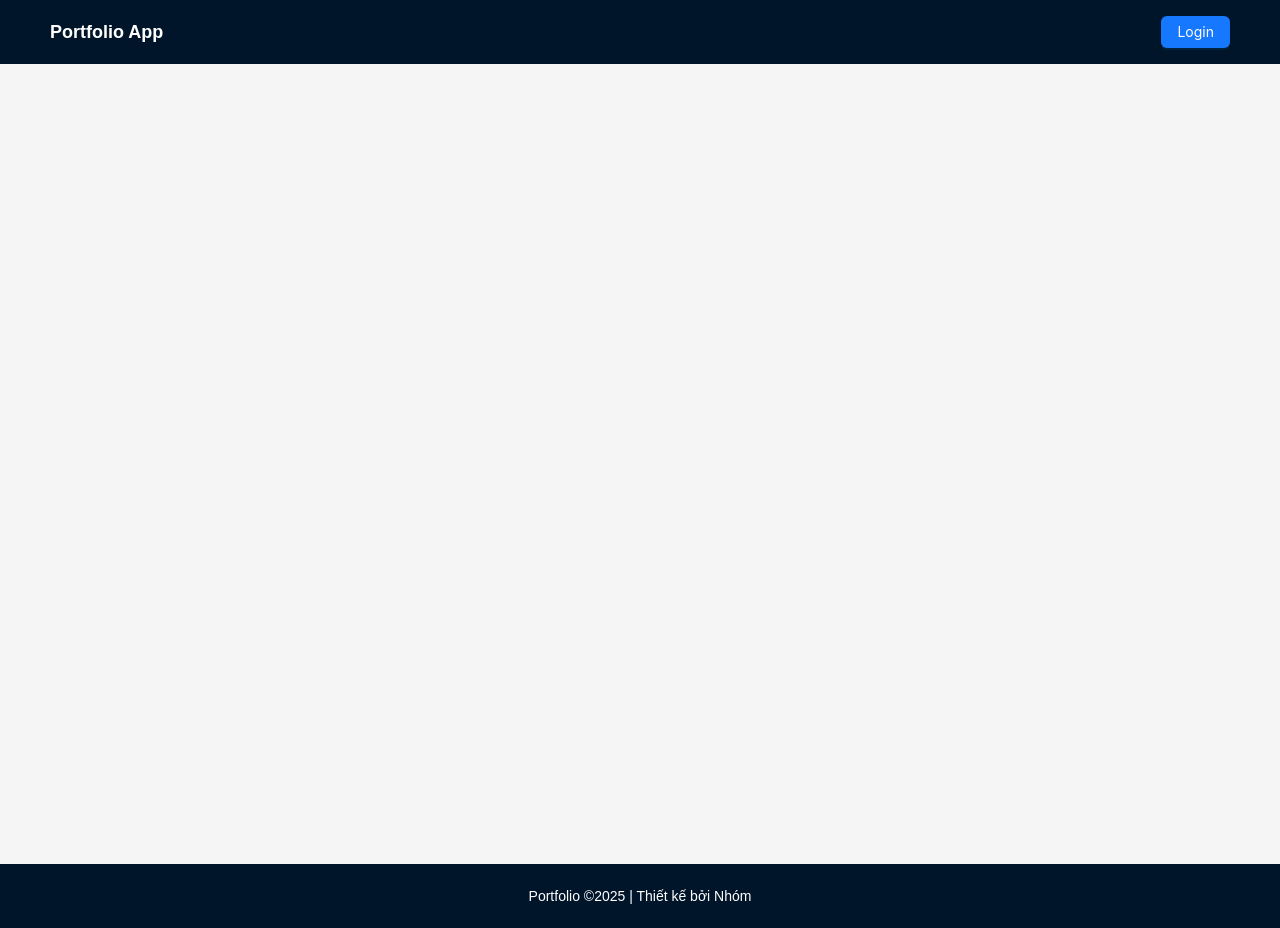
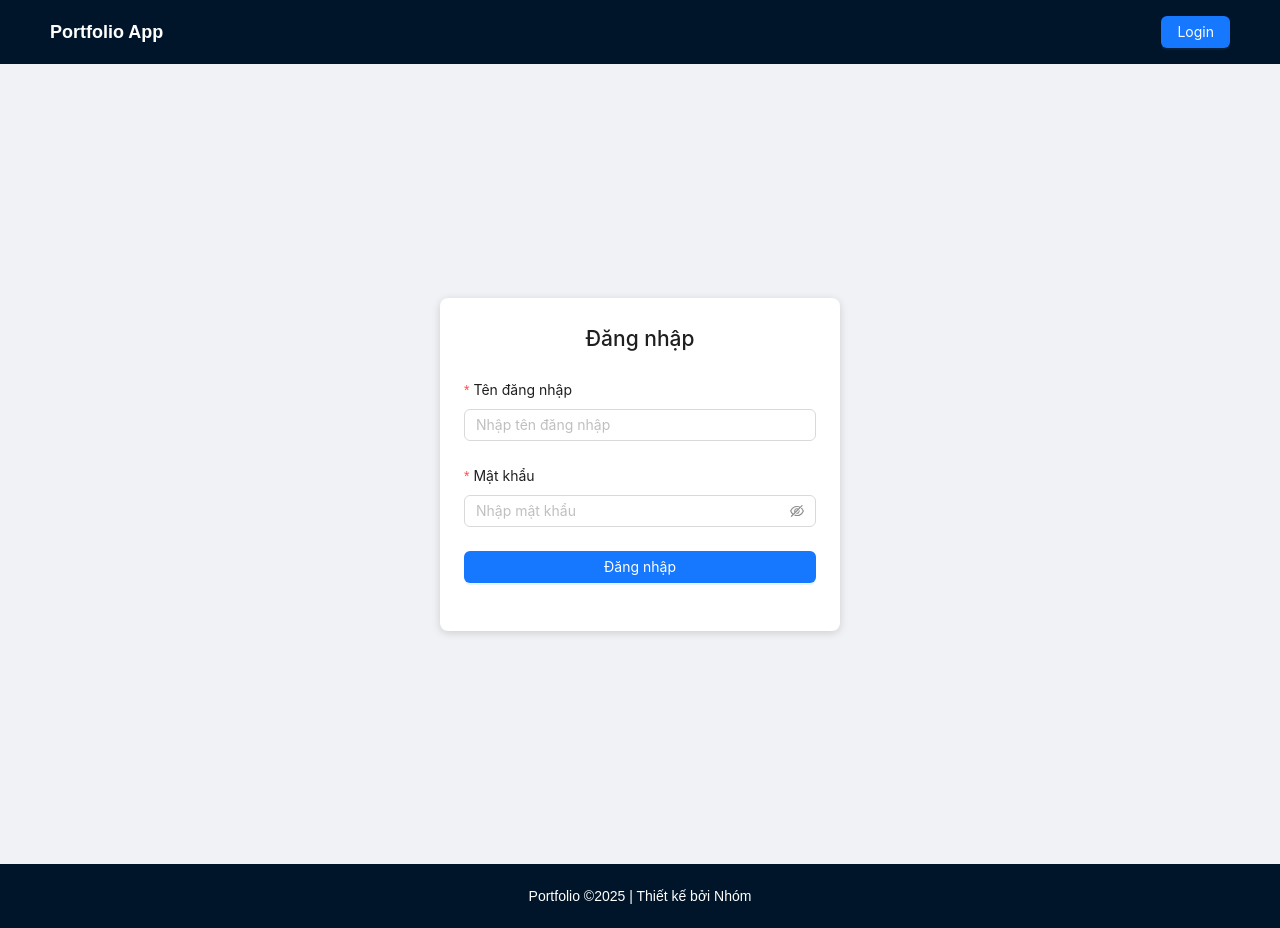
Before and after one commit to ZangBean/portfolio-app, a React (Vite) app: page /login in a window 1280 px wide. Built offline with nearby package versions, Linux system fonts and the light colour scheme.

Commit message:
Update login

```diff
--- a/src/App.jsx
+++ b/src/App.jsx
@@ -11,10 +11,10 @@ import HeaderMenu from "./components/common/Header/HeaderMenu";
 import HeaderUser from "./components/common/Header/HeaderUser";
 import AppFooter from "./components/common/Footer/Footer";
 import AboutMe from "./pages/AboutMe";
+import Login from "./pages/Login";
 
 const { Content } = Layout;
 
-// Layout chung cho các trang user
 function UserDetail({ children }) {
   return (
     <div style={{ border: "1px solid #ccc", padding: "20px", margin: "20px" }}>
@@ -31,10 +31,8 @@ function AppContent() {
       <Layout style={{ minHeight: "100vh" }}>
         <Content>
           <Routes>
-            {/* Trang chính */}
             <Route path="/" element={<Home />} />
-
-            {/* Các trang user */}
+            <Route path="/login" element={<Login />} />
             <Route
               path="/about/:id"
               element={
--- /dev/null
+++ b/src/pages/Login.jsx
@@ -0,0 +1,100 @@
+import React, { useState, useEffect } from "react";
+import { useDispatch, useSelector } from "react-redux";
+import { useNavigate } from "react-router-dom";
+import { login } from "../stores/screens/login/login.action";
+import {
+  selectLoading,
+  selectError,
+  selectUser,
+} from "../stores/screens/rootSelector";
+import { Form, Input, Button, Alert } from "antd";
+import styled from "styled-components";
+
+const LoginWrapper = styled.div`
+  display: flex;
+  justify-content: center;
+  align-items: center;
+  height: 100vh;
+  background-color: #f0f2f5;
+`;
+
+const LoginForm = styled(Form)`
+  width: 400px;
+  padding: 24px;
+  background: white;
+  border-radius: 8px;
+  box-shadow: 0 2px 8px rgba(0, 0, 0, 0.15);
+`;
+
+const Title = styled.h2`
+  text-align: center;
+  margin-bottom: 24px;
+  color: #1f1f1f;
+`;
+
+const Login = () => {
+  const [username, setUsername] = useState("");
+  const [password, setPassword] = useState("");
+  const dispatch = useDispatch();
+  const navigate = useNavigate();
+  const loading = useSelector(selectLoading);
+  const error = useSelector(selectError);
+  const user = useSelector(selectUser);
+
+  useEffect(() => {
+    if (user && user.id) {
+      navigate(`/about/${user.id}`);
+    } else if (user) {
+      navigate("/about/1");
+    }
+  }, [user, navigate]);
+
+  const handleSubmit = () => {
+    dispatch(login({ username, password }));
+  };
+
+  return (
+    <LoginWrapper>
+      <LoginForm onFinish={handleSubmit} layout="vertical">
+        <Title>Đăng nhập</Title>
+        {error && (
+          <Alert
+            message={error}
+            type="error"
+            showIcon
+            style={{ marginBottom: 16 }}
+          />
+        )}
+        <Form.Item
+          label="Tên đăng nhập"
+          name="username"
+          rules={[{ required: true, message: "Vui lòng nhập tên đăng nhập!" }]}
+        >
+          <Input
+            value={username}
+            onChange={(e) => setUsername(e.target.value)}
+            placeholder="Nhập tên đăng nhập"
+          />
+        </Form.Item>
+        <Form.Item
+          label="Mật khẩu"
+          name="password"
+          rules={[{ required: true, message: "Vui lòng nhập mật khẩu!" }]}
+        >
+          <Input.Password
+            value={password}
+            onChange={(e) => setPassword(e.target.value)}
+            placeholder="Nhập mật khẩu"
+          />
+        </Form.Item>
+        <Form.Item>
+          <Button type="primary" htmlType="submit" loading={loading} block>
+            {loading ? "Đang đăng nhập..." : "Đăng nhập"}
+          </Button>
+        </Form.Item>
+      </LoginForm>
+    </LoginWrapper>
+  );
+};
+
+export default Login;
--- /dev/null
+++ b/src/stores/screens/login/login.action.js
@@ -0,0 +1,14 @@
+import { createAsyncThunk } from "@reduxjs/toolkit";
+import { loginUser } from "./login.api";
+
+export const login = createAsyncThunk(
+  "login/login",
+  async (credentials, { rejectWithValue, dispatch }) => {
+    try {
+      const response = await loginUser(credentials, { dispatch });
+      return response.data;
+    } catch (error) {
+      return rejectWithValue(error.message || "Đăng nhập thất bại");
+    }
+  }
+);
--- /dev/null
+++ b/src/stores/screens/login/login.api.js
@@ -0,0 +1,23 @@
+import { fetchUsersAction } from "../user/user.action";
+
+export const loginUser = async ({ username, password }, { dispatch }) => {
+  try {
+    const response = await dispatch(fetchUsersAction()).unwrap();
+    const users = response;
+    const user = users.find(
+      (u) => u.login?.username === username && u.login?.password === password
+    );
+    if (!user) {
+      throw new Error("Tên đăng nhập hoặc mật khẩu không đúng");
+    }
+    return {
+      data: {
+        user: { id: user.id, ...user.cv.personal_info },
+        token: "fake-jwt-token",
+      },
+    };
+  } catch (error) {
+    console.error("Login error:", error.message);
+    throw error;
+  }
+};
--- /dev/null
+++ b/src/stores/screens/login/login.reducer.js
@@ -0,0 +1,34 @@
+import { createSlice } from "@reduxjs/toolkit";
+import { login } from "./login.action";
+
+const loginSlice = createSlice({
+  name: "login",
+  initialState: { user: null, token: null, loading: false, error: null },
+  reducers: {
+    logout: (state) => {
+      state.user = null;
+      state.token = null;
+      localStorage.removeItem("token");
+    },
+  },
+  extraReducers: (builder) => {
+    builder
+      .addCase(login.pending, (state) => {
+        state.loading = true;
+        state.error = null;
+      })
+      .addCase(login.fulfilled, (state, action) => {
+        state.loading = false;
+        state.user = action.payload.user;
+        state.token = action.payload.token;
+        localStorage.setItem("token", action.payload.token);
+      })
+      .addCase(login.rejected, (state, action) => {
+        state.loading = false;
+        state.error = action.payload;
+      });
+  },
+});
+
+export const { logout } = loginSlice.actions;
+export default loginSlice.reducer;
--- a/src/stores/screens/rootReducer.js
+++ b/src/stores/screens/rootReducer.js
@@ -1,7 +1,9 @@
 import { combineReducers } from "@reduxjs/toolkit";
+import loginReducer from "./login/login.reducer";
 import userReducer from "./user/user.reducer";
 
 const rootReducer = combineReducers({
+  login: loginReducer,
   user: userReducer,
 });
 
--- a/src/stores/screens/rootSelector.js
+++ b/src/stores/screens/rootSelector.js
@@ -0,0 +1,9 @@
+export const selectLogin = (state) => state.login;
+export const selectUser = (state) => {
+  return state.login.user;
+};
+export const selectToken = (state) => state.login.token;
+export const selectLoading = (state) => state.login.loading;
+export const selectError = (state) => state.login.error;
+export const selectUsers = (state) => state.user.users;
+export const selectSelectedUser = (state) => state.user.selectedUser;
```
